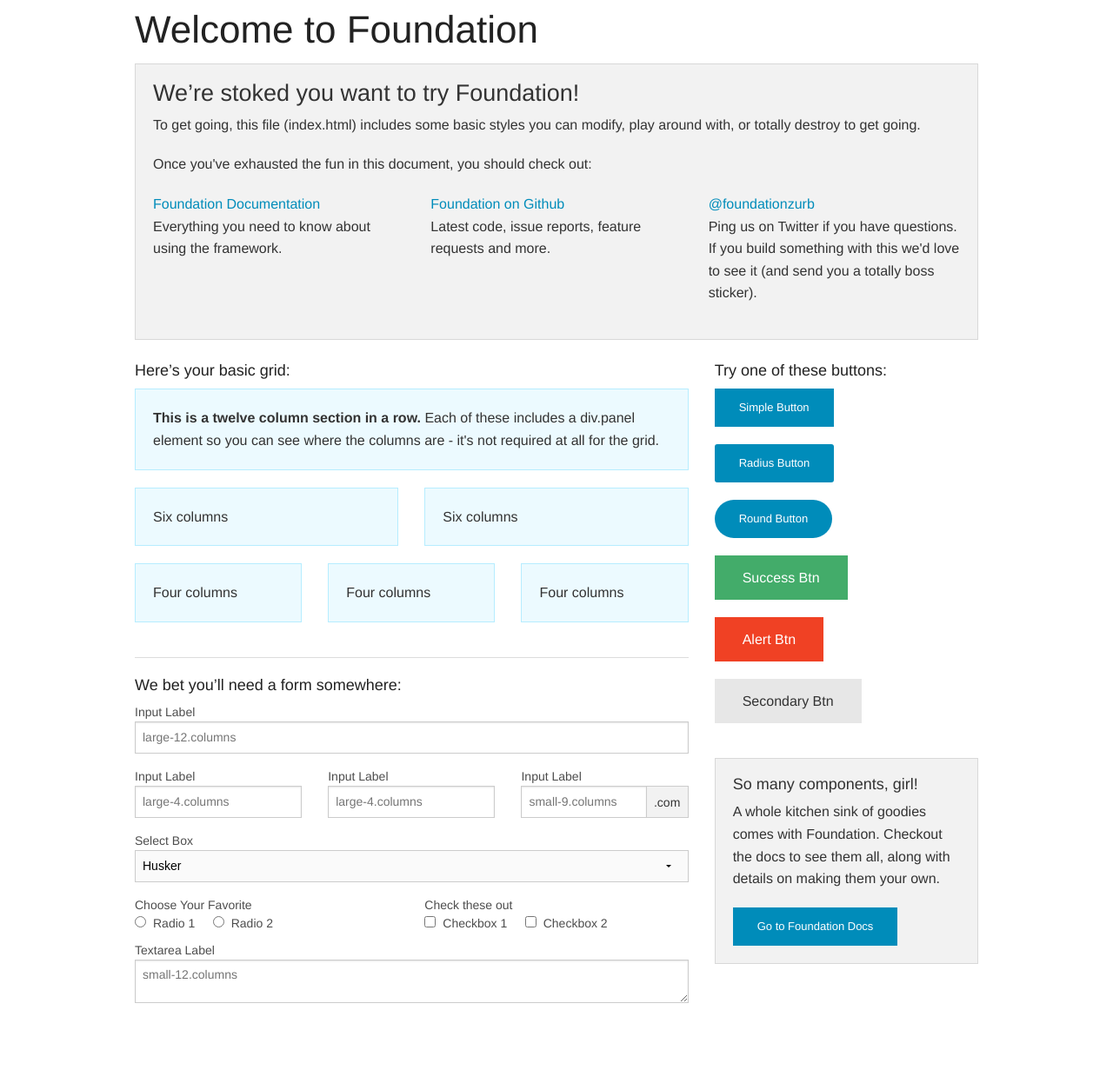
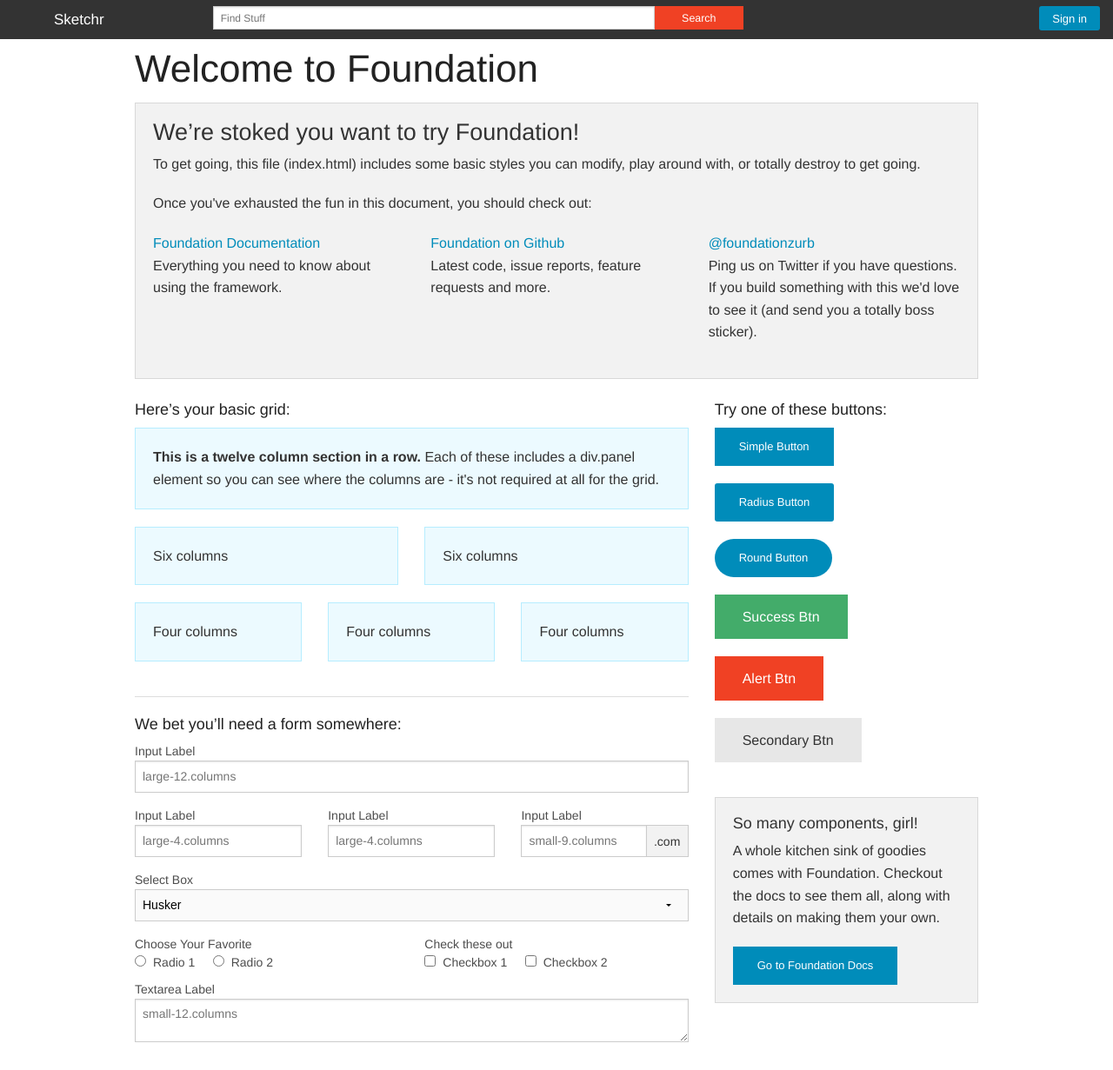
Before and after one commit to lamottin/sketchr, a CodeIgniter app: page / in a window 1280 px wide. Shown: the whole page at 87% size. Before the commit the page ends 1154 px from the top, so only its background shows below. Run offline with CodeIgniter, Linux system fonts and the light colour scheme.

Commit message:
header - navbar
Navbar not styled

```diff
--- a/Sketchr/application/views/hf/header.php
+++ b/Sketchr/application/views/hf/header.php
@@ -6,6 +6,46 @@
 		<title>Sketchr</title>
 		<link type="image/ico" rel="shortcut icon" href="assets/logo/logo.ico">
 		<link rel="stylesheet" href="assets/foundation/css/foundation.css" />
+		<link rel="stylesheet" href="assets/foundation/css/app.css" />
+		<script type="text/javascript" src="assets/foundation/js/vendor/jquery.js"></script>
 		<script type="text/javascript" src="assets/foundation/js/vendor/modernizr.js"></script>
+		<script type="text/javascript" src="assets/foundation/js/foundation.min.js"></script>
+		<script type="text/javascript" src="assets/foundation/js/foundation/foundation.topbar.js"></script>
 	</head>
 	<body>
+
+	<nav class="top-bar" data-topbar>
+		<ul class="title-area">
+			<li class="name large-8 small-9 columns">
+				<h1><a href="#">Sketchr</a></h1>
+			</li>
+			<li class="toggle-topbar menu-icon">
+				<a href="#">Menu</a>
+			</li>
+		</ul>
+
+		<section class="top-bar-section">
+			<!-- Left Nav Section -->
+			<ul class="left">
+				<form action="">
+					<li class="has-form">
+						<div class="row collapse">
+							<div class="large-10 small-9 columns">
+								<input type="text" placeholder="Find Stuff">
+							</div>
+							<div class="large-2 small-3 columns">
+								<a href="#" class="alert button expand">Search</a>
+							</div>
+						</div>
+					</li>
+				</form>
+			</ul>
+
+			<!-- Right Nav Section -->
+			<ul class="right">
+				<li class="has-form">
+					<a href="http://foundation.zurb.com/docs" class="button radius">Sign in</a>
+				</li>
+			</ul>
+		</section>
+	</nav>
--- /dev/null
+++ b/Sketchr/assets/foundation/css/app.css
@@ -0,0 +1,25 @@
+.top-bar input[type="text"], .top-bar .button {
+    font-size: 0.77778rem;
+    position: relative;
+    top: 7px;
+}
+
+.top-bar input[type="text"] {
+    height: auto;
+    padding-top: 0.35rem;
+    padding-bottom: 0.35rem;
+    font-size: 0.75rem;
+}
+
+.top-bar .title-area {
+	margin-left: 2rem;
+	margin-right: 5rem;
+}
+
+.top-bar-section ul.left {
+	width: 40rem;
+}
+
+.top-bar-section ul.left .has-form {
+	width: 40rem;
+}
```
